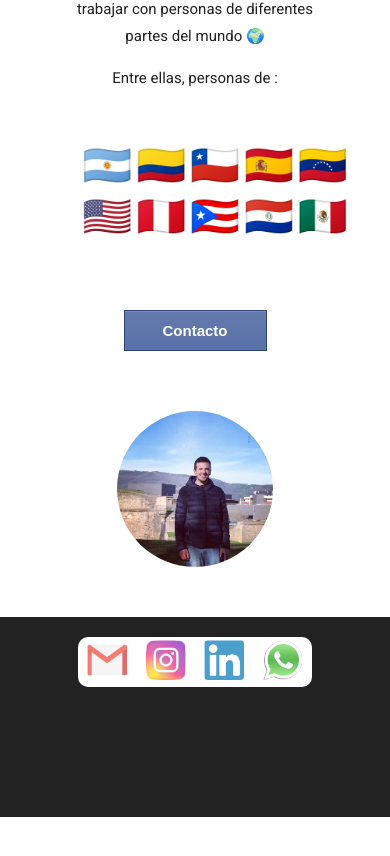
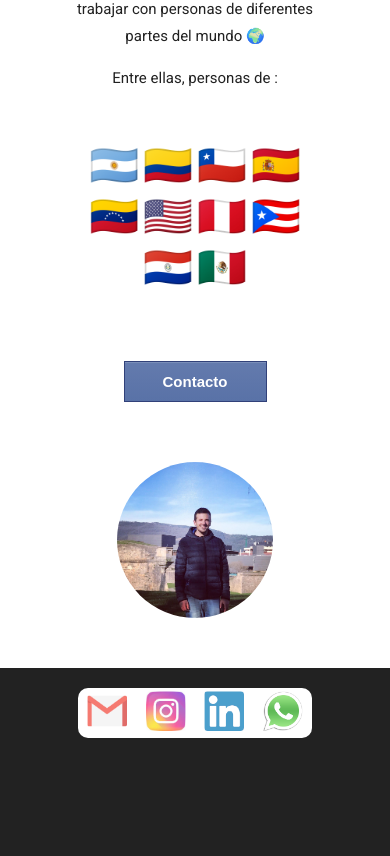
Before and after one commit to AlexEMartin/psicoweb, a React (Create React App) app: page / in a window 390 px wide. Shown: the part 870-1726 px from the top of the page. Before the commit the page ends 1687 px from the top, so only its background shows below. Built offline with nearby package versions, Linux system fonts and the light colour scheme.

Commit message:
Flags margin

```diff
--- a/src/components/Home.scss
+++ b/src/components/Home.scss
@@ -88,13 +88,17 @@
   }
 
   .flag-container {
-    width: 70%;
+    width: 60%;
     display: flex;
     justify-content: center;
     align-items: center;
     gap: 4px;
     flex-wrap: wrap;
     margin: 50px;
+
+    @media (max-width: 768px) {
+      margin-right: 90px;
+    }
   }
 
   .flag {
```
